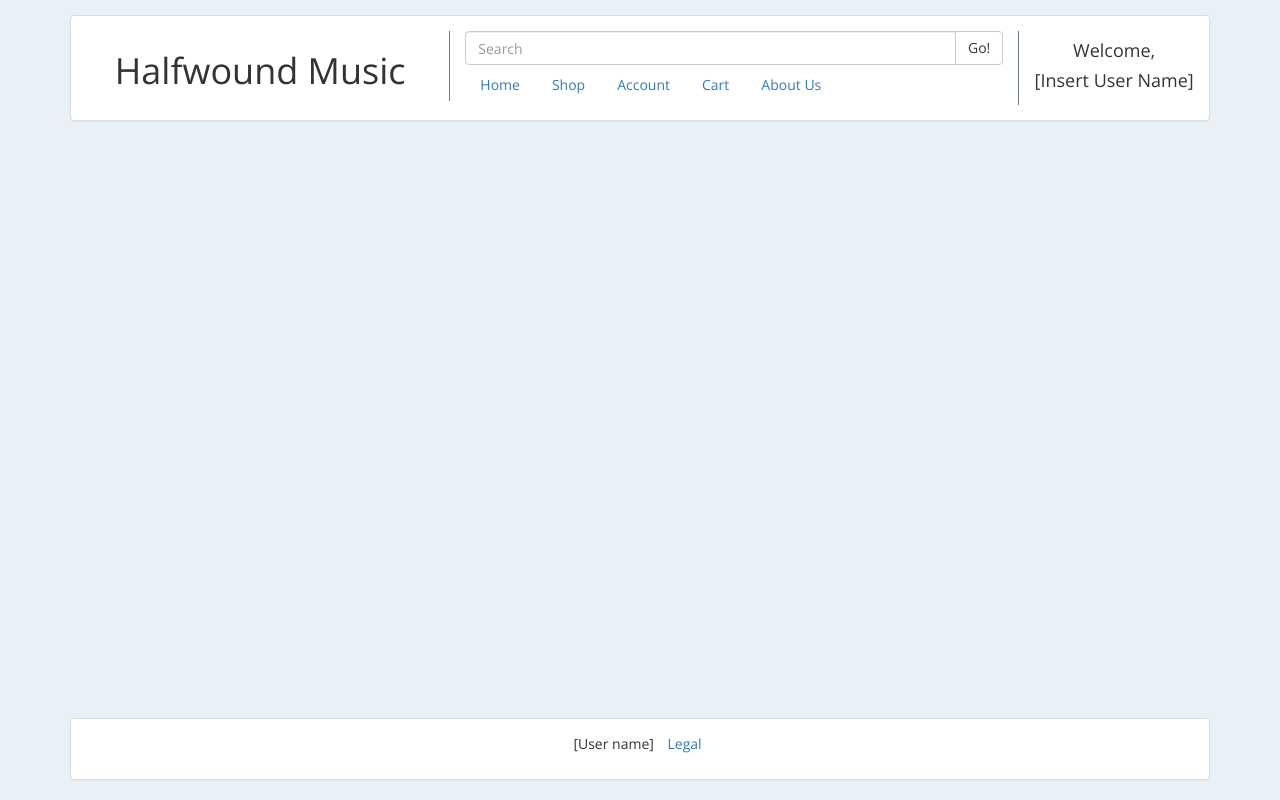
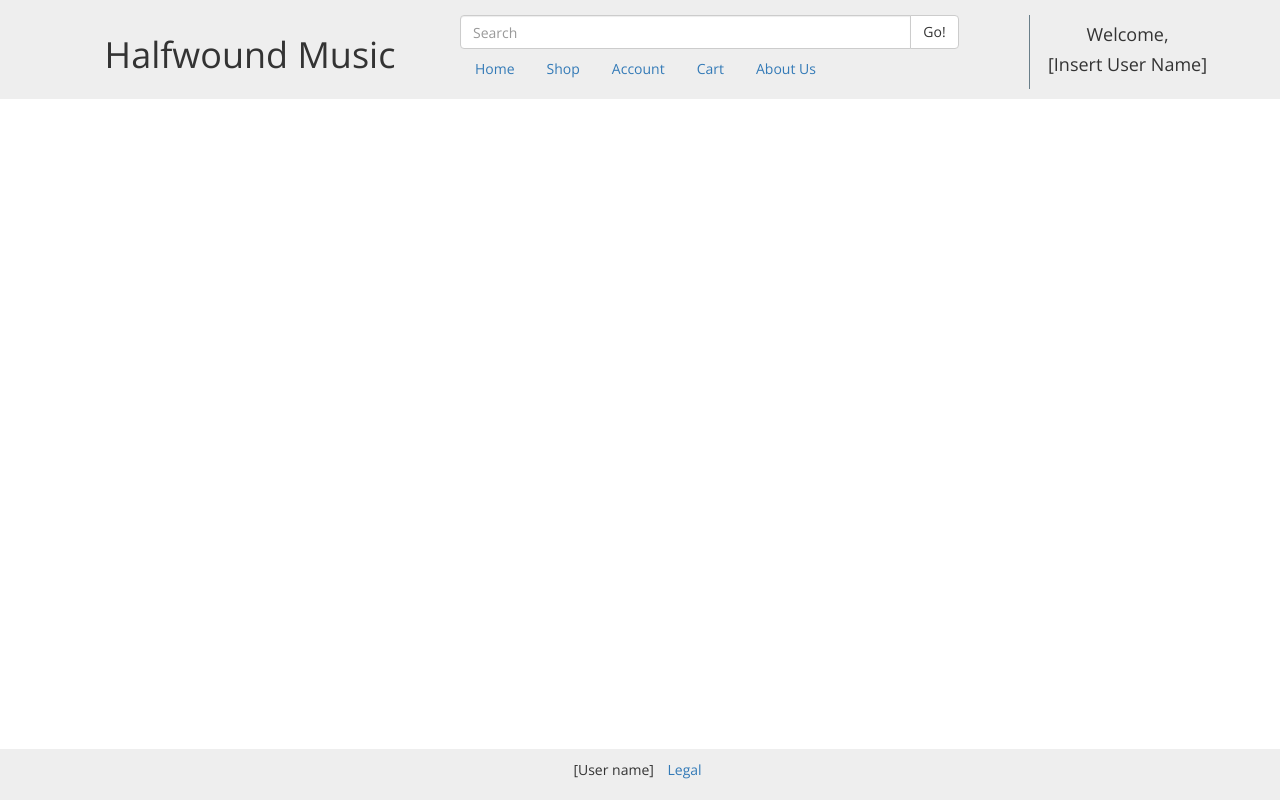
Before and after one commit to dmkato/halfWoundMusic, a PHP site: page / in a window 1280 px wide. Run offline with PHP 8.4, Linux system fonts and the light colour scheme.

Commit message:
Updated UI

```diff
--- a/index.php
+++ b/index.php
@@ -3,9 +3,8 @@
   include "php/header.php";
 ?>
 
+<!-- Site contents here-->
 
-
-<!-- Site contents here-->
 <?php
   include "php/footer.php";
 ?>
--- a/js/main.js
+++ b/js/main.js
@@ -0,0 +1,4 @@
+
+$(function() {
+   // $('#' + pageTitle).addClass("active");
+})
--- a/php/footer.php
+++ b/php/footer.php
@@ -1,12 +1,10 @@
 </body>
 <footer>
   <div class="container navbar navbar-fixed-bottom">
-    <div class="panel panel-default">
-      <ul class="panel-body list-inline text-center">
+      <ul class="list-inline text-center">
         <li>[User name]</li>
         <li><a href="#">Legal</a></li>
       </ul>
-    </div>
   </div>
 </footer>
 </html>
--- a/php/header.php
+++ b/php/header.php
@@ -3,8 +3,11 @@
   <meta name="viewport" content="width=device-width, initial-scale=1">
   <title><?php echo "Halfwound Music | ".$pageTitle; ?></title>
 
+  <script>
+    var pageTitle = "<?php echo $pageTitle;?>";
+  </script>
+  <script src="js/jquery.min.js"></script>
   <script src="js/main.js"></script>
-  <script src="js/jquery.min.js"></script>
   <script src="js/bootstrap.min.js"></script>
   <link rel="stylesheet" href="styles/bootstrap.min.css">
   <link rel="stylesheet" href="styles/main.css">
@@ -15,16 +18,13 @@
   <header>
 
     <div id="nav" class="container">
-      <div class="panel panel-default">
-        <div class="panel-body">
-
           <nav class="row">
             <div id="shopName" class="col-md-4">
               <h1 class="text-center">Halfwound Music</h1>
             </div>
 
             <div class="middleMenus col-md-6">
-              <div class="input-group">
+              <div id="searchBar" class="input-group">
                 <input type="text" class="form-control" placeholder="Search">
                 <span class="input-group-btn">
                   <button class="btn btn-default" type="button">Go!</button>
@@ -32,11 +32,11 @@
               </div>
 
               <ul class="nav nav-pills">
-                <li class=""><a href="index.php">Home</a></li>
-                <li class=""><a href="#">Shop</a></li>
-                <li class=""><a href="#">Account</a></li>
-                <li class=""><a href="#">Cart</a></li>
-                <li class=""><a href="#">About Us</a></li>
+                <li id="Home"><a href="index.php">Home</a></li>
+                <li id="Shop"><a href="#">Shop</a></li>
+                <li id="Account"><a href="#">Account</a></li>
+                <li id="Cart"><a href="#">Cart</a></li>
+                <li id="AboutUs"><a href="#">About Us</a></li>
               </ul>
             </div>
 
@@ -46,8 +46,6 @@
             </div>
 
           </nav>
-        </div>
-      </div>
     </div>
 
   </header>
--- a/styles/main.css
+++ b/styles/main.css
@@ -5,21 +5,25 @@ h1, h2, h3, h4, h5, h6, a, p, div  {
 h1 {}
 
 body {
-    background-color: rgba(70, 130, 180, 0.11);
+    /*background-color: rgba(83, 104, 120, 0.11);*/
 }
 
 .middleMenus {
     border-right: #ACD outset thin;
 }
 
-#shopName {
-    border-right: #ACD outset thin;
+#searchBar {
+    margin-right: 10%;
 }
 
-#nav {
-    padding-top: 15px;
+header {
+    padding: 15px 0 10px 0;
+    background-color: #eee;
 }
 
-#nav .panel {
-    /*background-color: #f3f3f3;*/
+.navbar-fixed-bottom {
+    background-color: #eee;
+    margin: 0;
+    padding: 10px;
+    width: 100%;
 }
```
